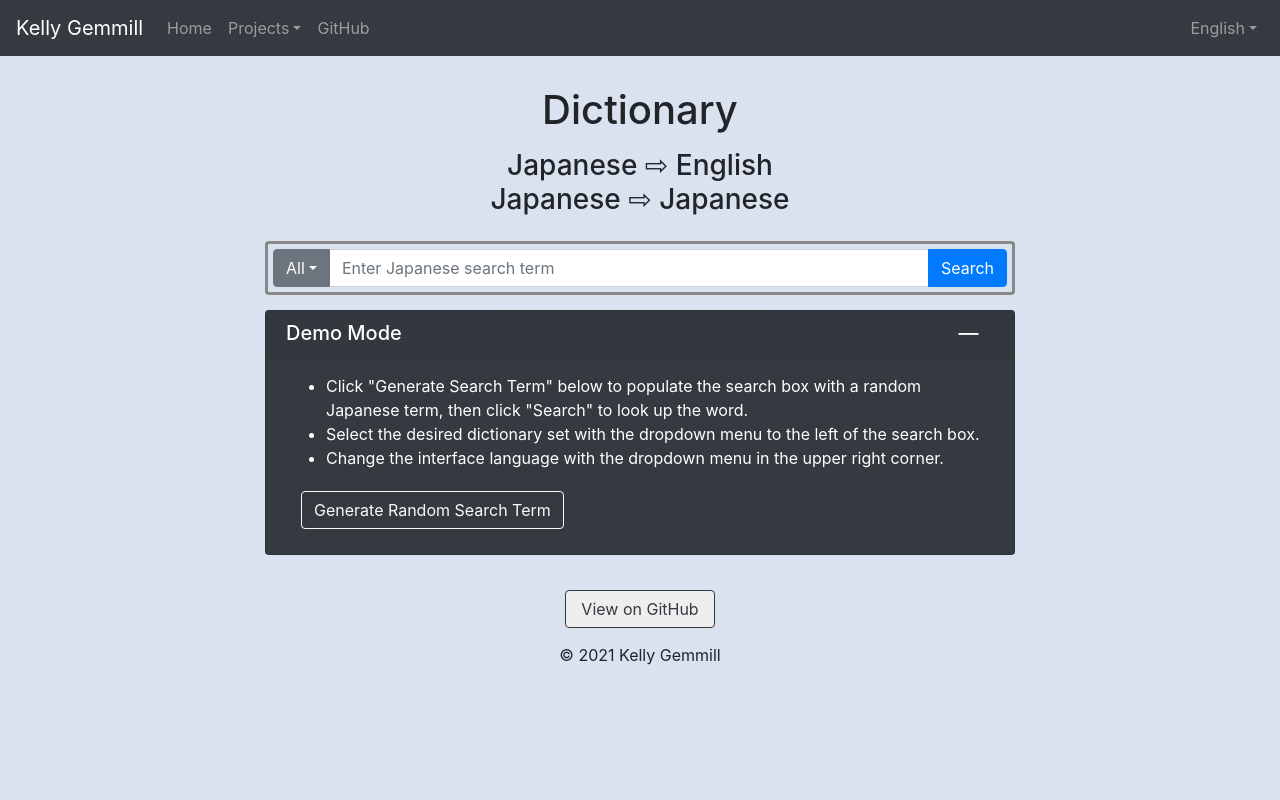
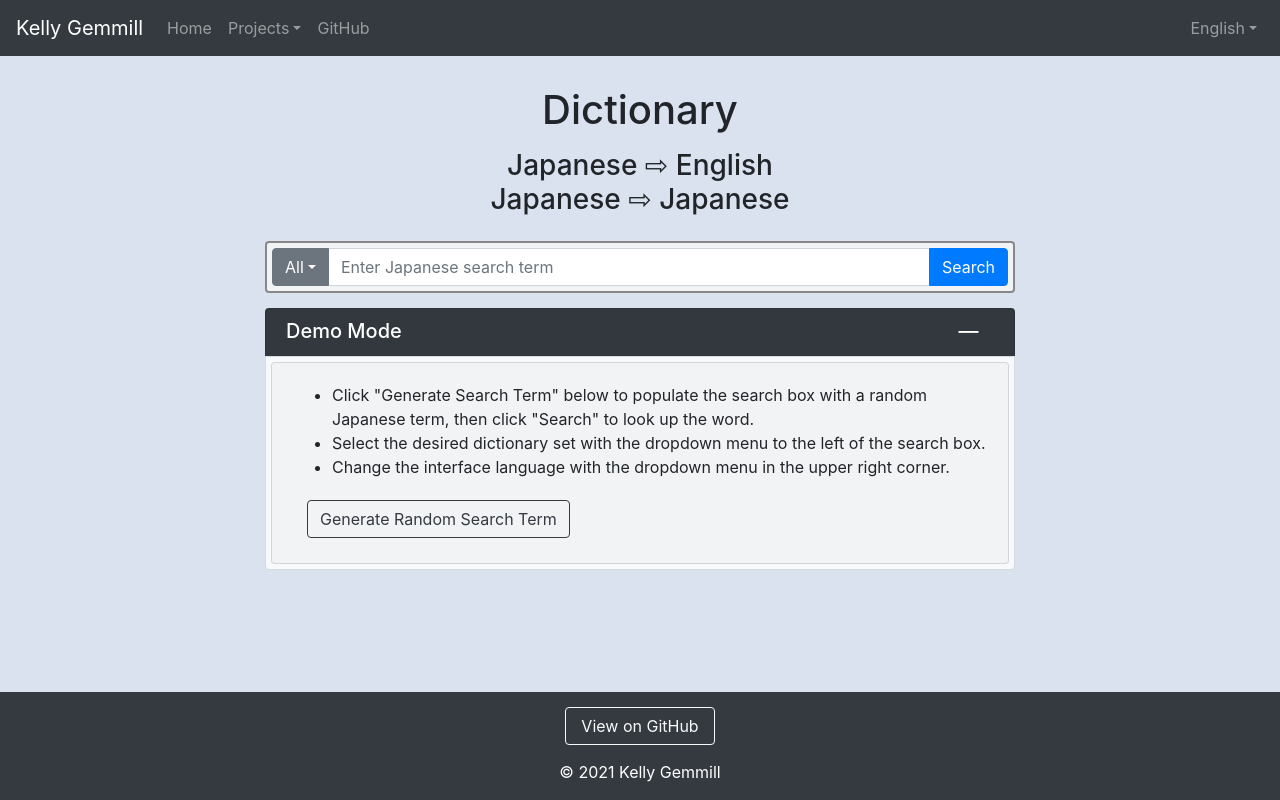
Before and after one commit to kellygemmill/Dictionary, a React (Create React App) app in the folder dictionary-frontend/: page / in a window 1280 px wide. Built offline with nearby package versions, Linux system fonts and the light colour scheme.

Commit message:
Updating styling

```diff
--- a/dictionary-frontend/src/components/App.js
+++ b/dictionary-frontend/src/components/App.js
@@ -8,6 +8,7 @@ const App = () => {
 
     return (
         <LanguageProvider>
+            <div className="content">
                 <NavigationBar className='navigation-bar' />
                 <h1><Text textId='dictionary' /></h1>
                 <div className='arrow-section'>
@@ -15,6 +16,7 @@ const App = () => {
                     <h3><Text textId='jArrowJ' /></h3>
                 </div>
                 <SearchArea />
+            </div>
             <Footer />
         </LanguageProvider>
     );
--- a/dictionary-frontend/src/components/Footer.js
+++ b/dictionary-frontend/src/components/Footer.js
@@ -2,18 +2,12 @@ import React from 'react'
 import Button from 'react-bootstrap/Button'
 import { Text } from 'containers/Language'
 
-const style = {
-    position: 'static',
-    marginTop: '30px',
-    textAlign: 'center'
-}
-
 const Footer = () => {
     return (
-        <div style={style}>
-            <Button className='gh-button' variant="outline-dark" href="https://github.com/kellygemmill/Dictionary.git"
+        <div className='footer'>
+            <Button className='gh-button' variant="outline-light" href="https://github.com/kellygemmill/Dictionary"
                 target="_blank" rel="noopener noreferrer"><Text textId="viewOnGitHub" /></Button>
-            <p style={{ marginTop: "5px" }}>&copy; {new Date().getFullYear()} {' '}
+            <p className="copyright">&copy; {new Date().getFullYear()} {' '}
                 Kelly Gemmill</p>
         </div>
     )
--- a/dictionary-frontend/src/components/search/DemoMode.js
+++ b/dictionary-frontend/src/components/search/DemoMode.js
@@ -19,17 +19,19 @@ const Directions = ({setQuery, lookupWord}) => {
                     <h5 className="demo-mode-title">Demo Mode</h5><h5 className="demo-min-symbol">—</h5>
                 </Accordion.Toggle>
             </Card>
-            <Card bg='dark' text='white'>
+            <Card bg='light' >
                 <Accordion.Collapse eventKey="0">
-                    <Card.Body className="directions-body">
+                    <Card className='directions-body'>
+                        <Card.Body >
                             <ul>
                                 <li>Click "Generate Search Term" below to populate the search box with a random Japanese term, then click "Search" to look up the word.</li>
                                 <li>Select the desired dictionary set with the dropdown menu to the left of the search box.</li>
                                 <li>Change the interface language with the dropdown menu in the upper right corner.</li>
                             </ul>
-                        <Button className="sample-search-button" variant="outline-light" onClick={generateSearchTerm}>Generate Random Search Term</Button>
-                        {sampleSearch ? <Button className="sample-search-button" variant="outline-light" onClick={lookupWord}>Search</Button> : <br></br>}
+                            <Button className="sample-search-button" variant="outline-dark" onClick={generateSearchTerm}>Generate Random Search Term</Button>
+                            {sampleSearch ? <Button className="sample-search-button" variant="outline-dark" onClick={lookupWord}>Search</Button> : <br></br>}
                         </Card.Body>
+                    </Card>
                 </Accordion.Collapse>
             </Card>
         </Accordion>
--- a/dictionary-frontend/src/index.css
+++ b/dictionary-frontend/src/index.css
@@ -1,3 +1,11 @@
+* {
+  box-sizing: border-box;
+ }
+ *:before,
+ *:after {
+  box-sizing: border-box;
+ }
+
 body {
   margin: 0;
   font-family: -apple-system, BlinkMacSystemFont, 'Segoe UI', 'Roboto', 'Oxygen',
@@ -6,7 +14,9 @@ body {
   -webkit-font-smoothing: antialiased;
   -moz-osx-font-smoothing: grayscale;
   background-color: #dbe2ef;
+  /* background-color: #e7dfd5; */
   padding-top: 0;
+  position: relative;
 }
 
 h1 {
@@ -44,8 +54,10 @@ code {
   max-width: 750px;
   padding: 5px;
   border-style: solid;
+  border-width: 2px;
   border-color: #888;
   border-radius: .25rem;
+  background-color: #f2f3f4;
 }
 
 .dictionary-selection {
@@ -80,7 +92,6 @@ code {
 .gh-button {
   margin: 5px 5px 10px;
   width: 150px;
-  background-color: #eee;
 }
 
 .directions {
@@ -90,7 +101,6 @@ code {
   margin-right: auto;
   width: 90%;
   max-width: 750px;
-
 }
 
 .directions-title {
@@ -99,7 +109,8 @@ code {
 }
 
 .directions-body {
-  padding-top: 15px;
+  margin: 5px;
+  background-color:#f2f3f4;
 }
 
 .sample-search-button {
@@ -114,3 +125,27 @@ code {
 .demo-min-symbol {
   width: 5%;
 }
+
+.footer {
+  position: absolute;
+  bottom:0;
+  width:100%;
+  margin-bottom: 0px;
+  padding-bottom: 0px;
+  padding-top: 10px;
+  text-align: center;
+  background-color: #343a40;
+}
+
+.copyright {
+  color: white;
+  margin-top:5px;
+}
+
+.content {
+  min-height: 100vh;
+  overflow: hidden;
+  display: block;
+  position: relative;
+  padding-bottom: 150px;
+ }
```
Lines whose indentation alone changed are shown as unchanged.
